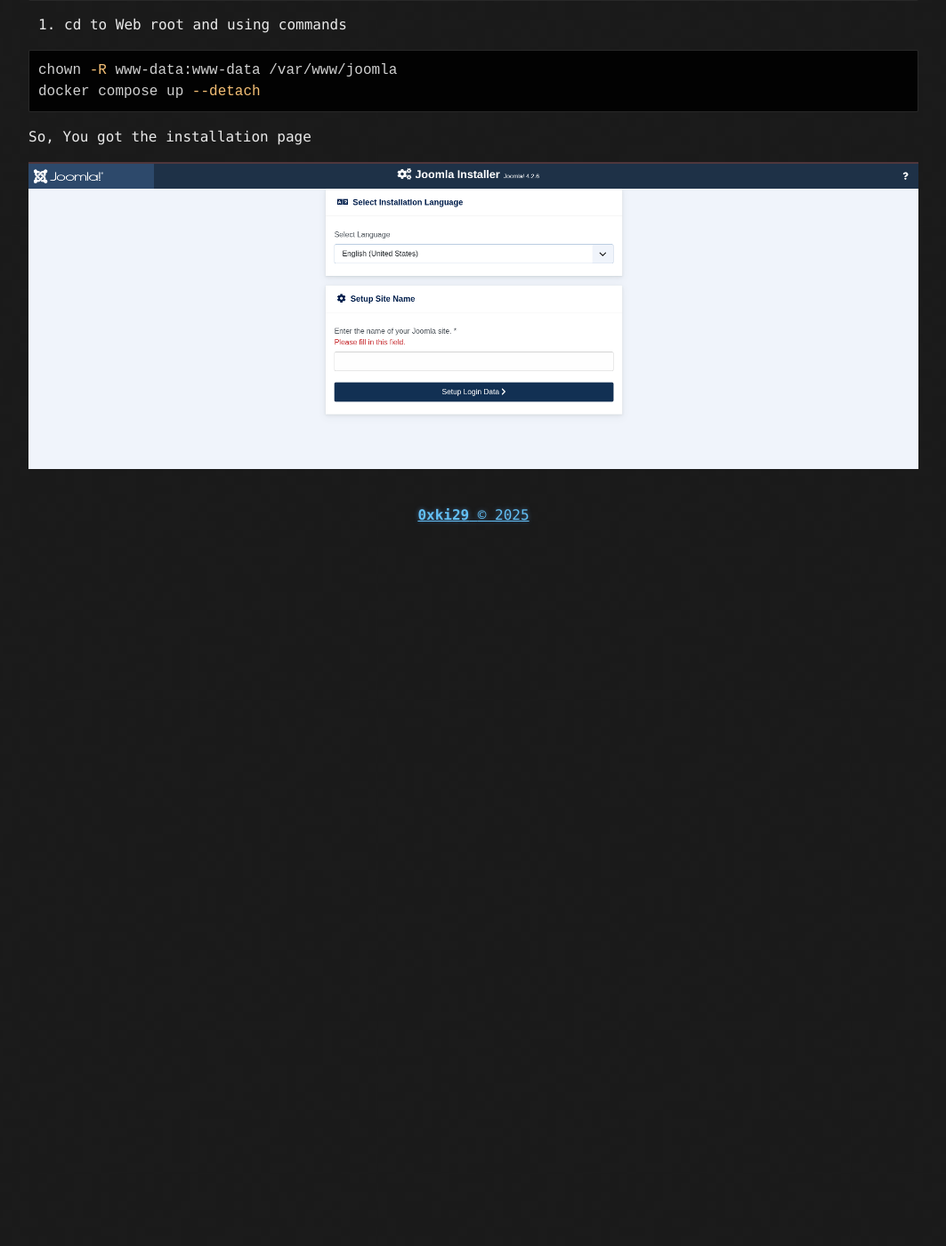
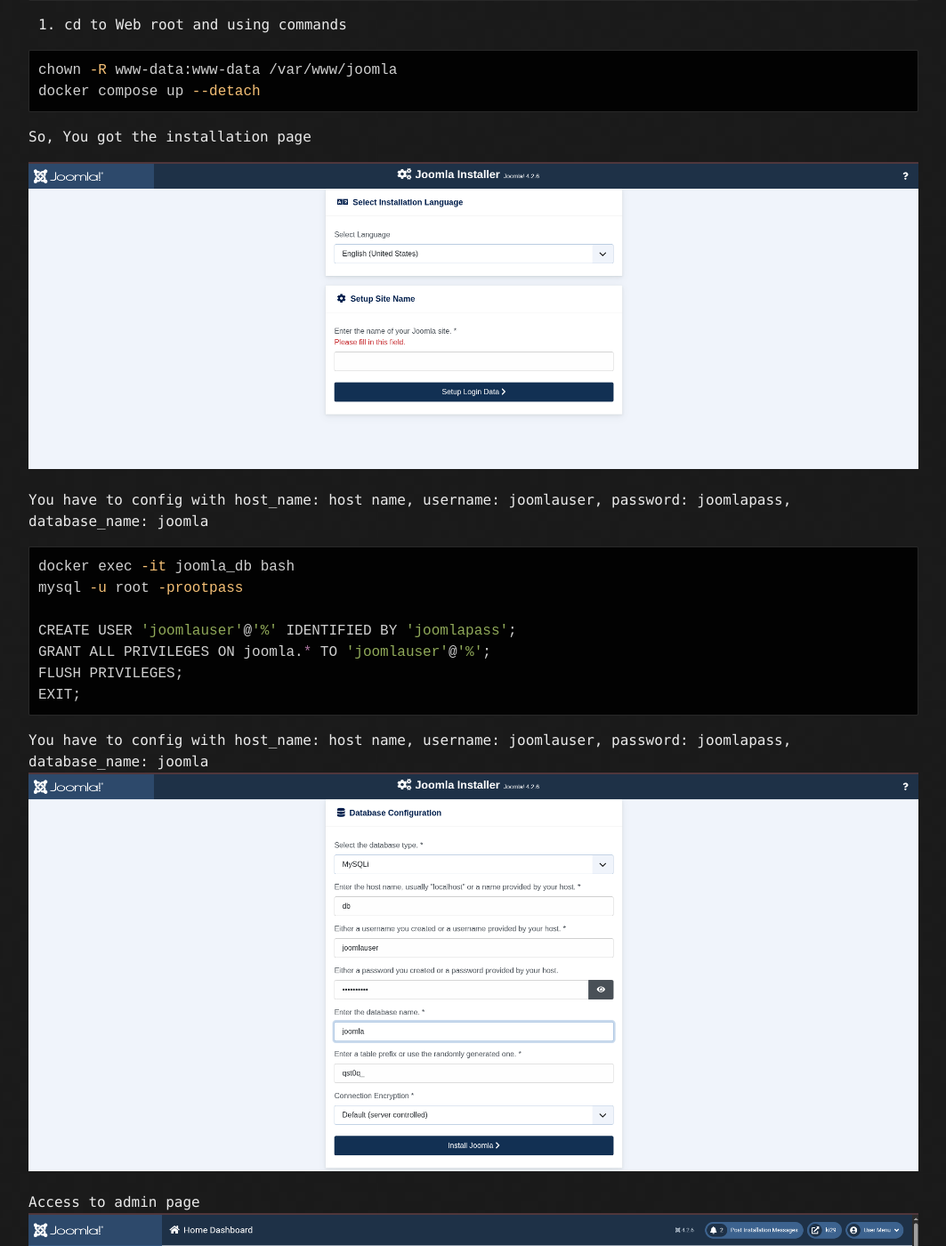
Before and after one commit to 0xki29/blog, a Jekyll site: the page built from _posts/2025-10-30-phan-tich-CVE-2023-23752.md, in a window 1280 px wide and 1400 px high, scrolled down 3470 px. Shown: the whole window at 89% size, without its empty margins (108-1171 px from the left). Built offline with Jekyll 4.4.1, drawn with Linux system fonts in a browser that asks for light colours; before the commit the page ends 4074 px from its top, so only the background shows below that.

Commit message:
Add post: Phân tích CVE-2023-23752

````diff
--- a/_posts/2025-10-30-phan-tich-CVE-2023-23752.md
+++ b/_posts/2025-10-30-phan-tich-CVE-2023-23752.md
@@ -136,3 +136,22 @@ docker compose up --detach
 So, You got the installation page
 
 ![Short description](/blog/assets/install_image.png)
+
+You have to config with host_name: host name, username: joomlauser, password: joomlapass, database_name: joomla
+
+```bash
+docker exec -it joomla_db bash
+mysql -u root -prootpass
+
+CREATE USER 'joomlauser'@'%' IDENTIFIED BY 'joomlapass';
+GRANT ALL PRIVILEGES ON joomla.* TO 'joomlauser'@'%';
+FLUSH PRIVILEGES;
+EXIT;
+```
+
+
+You have to config with host_name: host name, username: joomlauser, password: joomlapass, database_name: joomla
+![Short description](/blog/assets/install2_image.png)
+
+Access to admin page
+![Short description](/blog/assets/install3_image.png)
````
Also changed, not shown: assets/install3_image.png (added).
